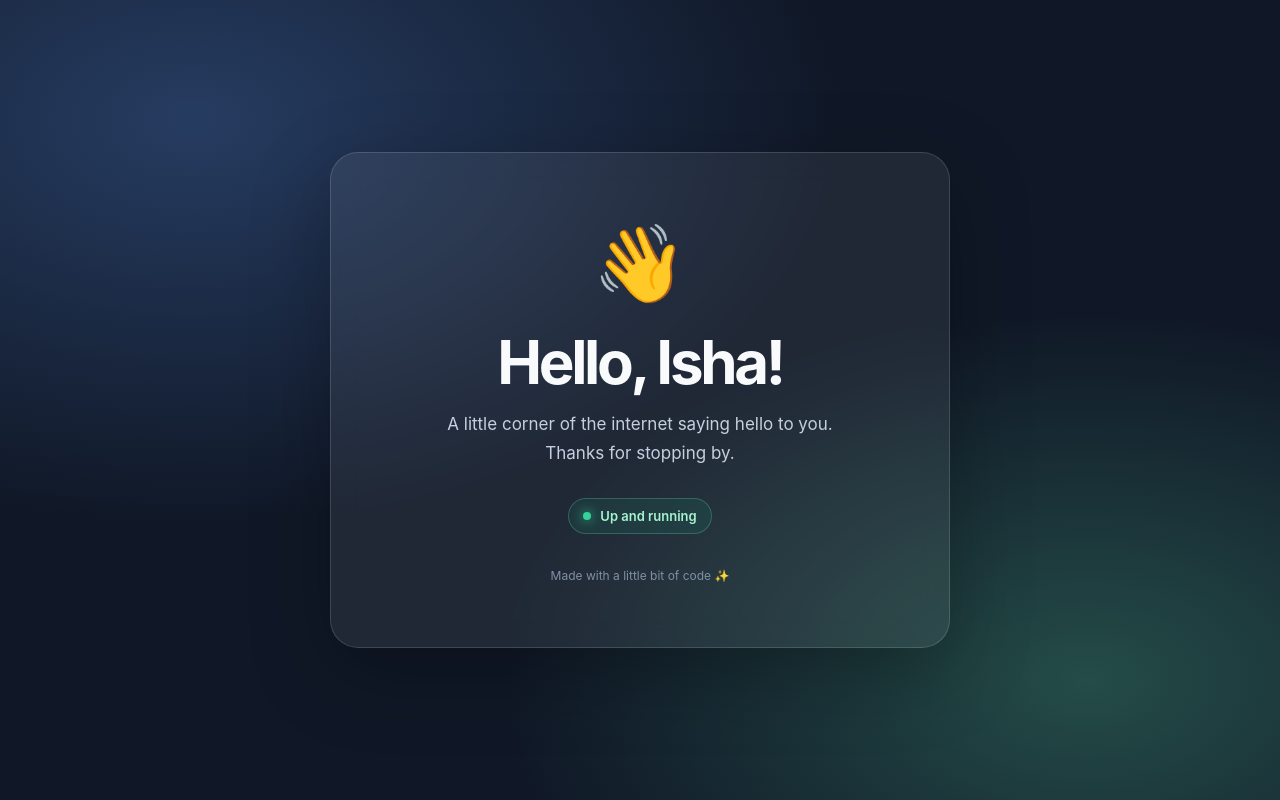
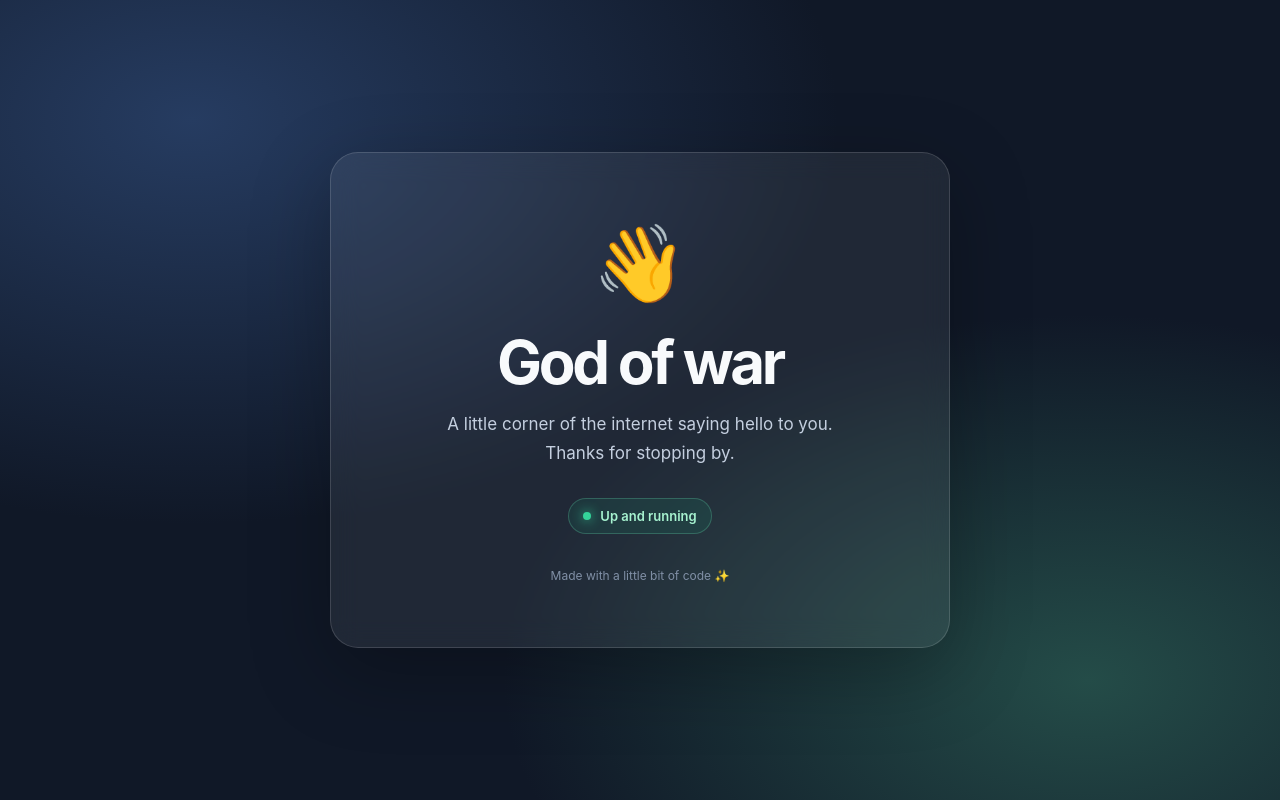
Before and after one commit to ishah14723-a11y/Website, a plain HTML site: page index.html in a window 1280 px wide. Drawn offline with Linux system fonts and the light colour scheme.

Commit message:
Change homepage heading to God of war

```diff
--- a/index.html
+++ b/index.html
@@ -4,8 +4,8 @@
   <meta charset="utf-8">
   <meta name="viewport" content="width=device-width, initial-scale=1">
   <meta name="theme-color" content="#101827">
-  <meta name="description" content="A little hello from Isha.">
-  <title>Hello, Isha!</title>
+  <meta name="description" content="God of war.">
+  <title>God of war</title>
   <style>
     * { box-sizing: border-box; }
     body { margin: 0; min-height: 100vh; display: grid; place-items: center; padding: 24px; color: #f8fafc; font-family: Inter, ui-sans-serif, system-ui, -apple-system, BlinkMacSystemFont, "Segoe UI", sans-serif; background: radial-gradient(ellipse at 15% 15%, #263c61 0, transparent 42%), radial-gradient(ellipse at 85% 85%, #244c48 0, transparent 38%), #101827; }
@@ -21,7 +21,7 @@
 <body>
   <main>
     <div class="wave" aria-hidden="true">👋</div>
-    <h1>Hello, Isha!</h1>
+    <h1>God of war</h1>
     <p>A little corner of the internet saying hello to you.<br>Thanks for stopping by.</p>
     <div class="status"><span class="dot"></span> Up and running</div>
     <footer>Made with a little bit of code ✨</footer>
```
